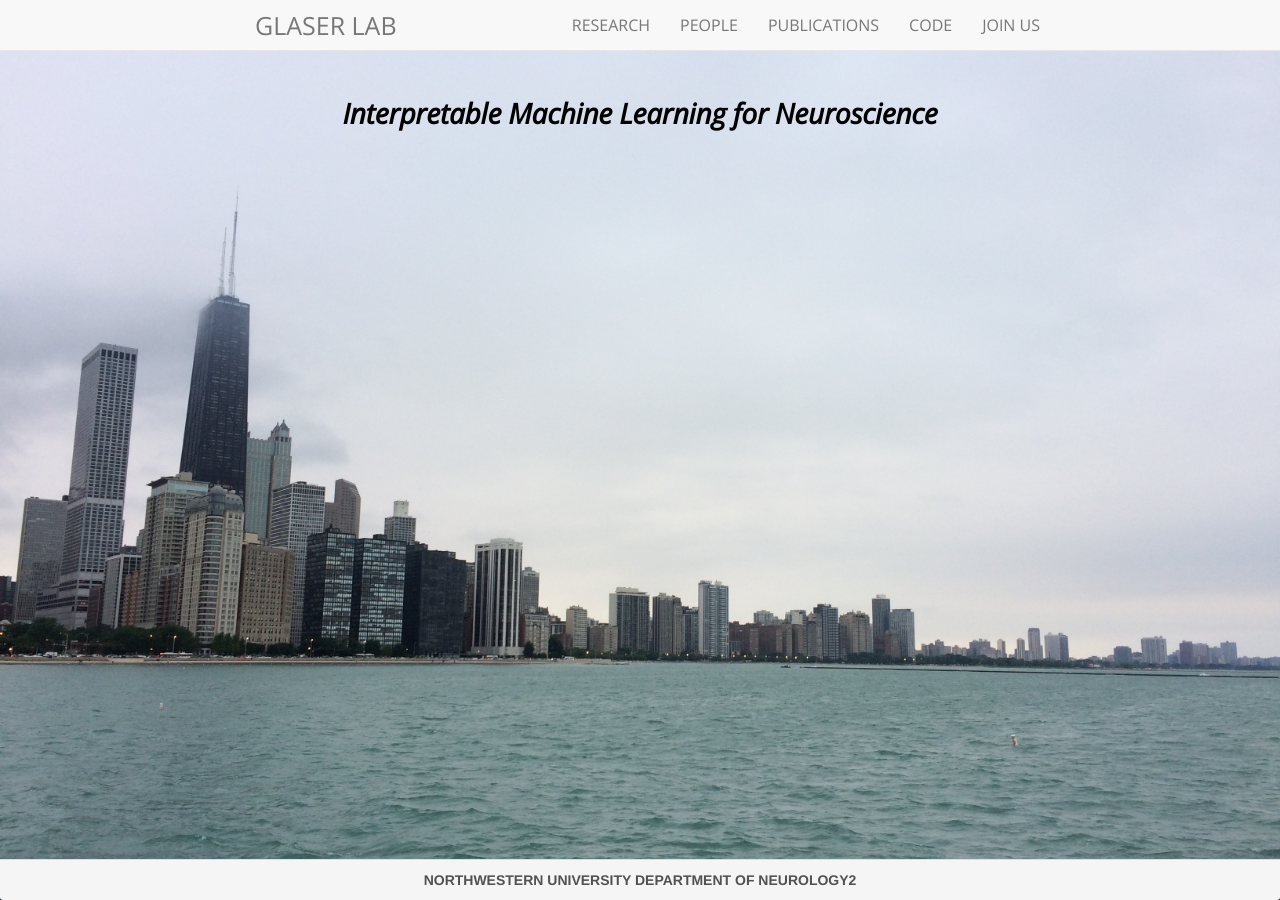
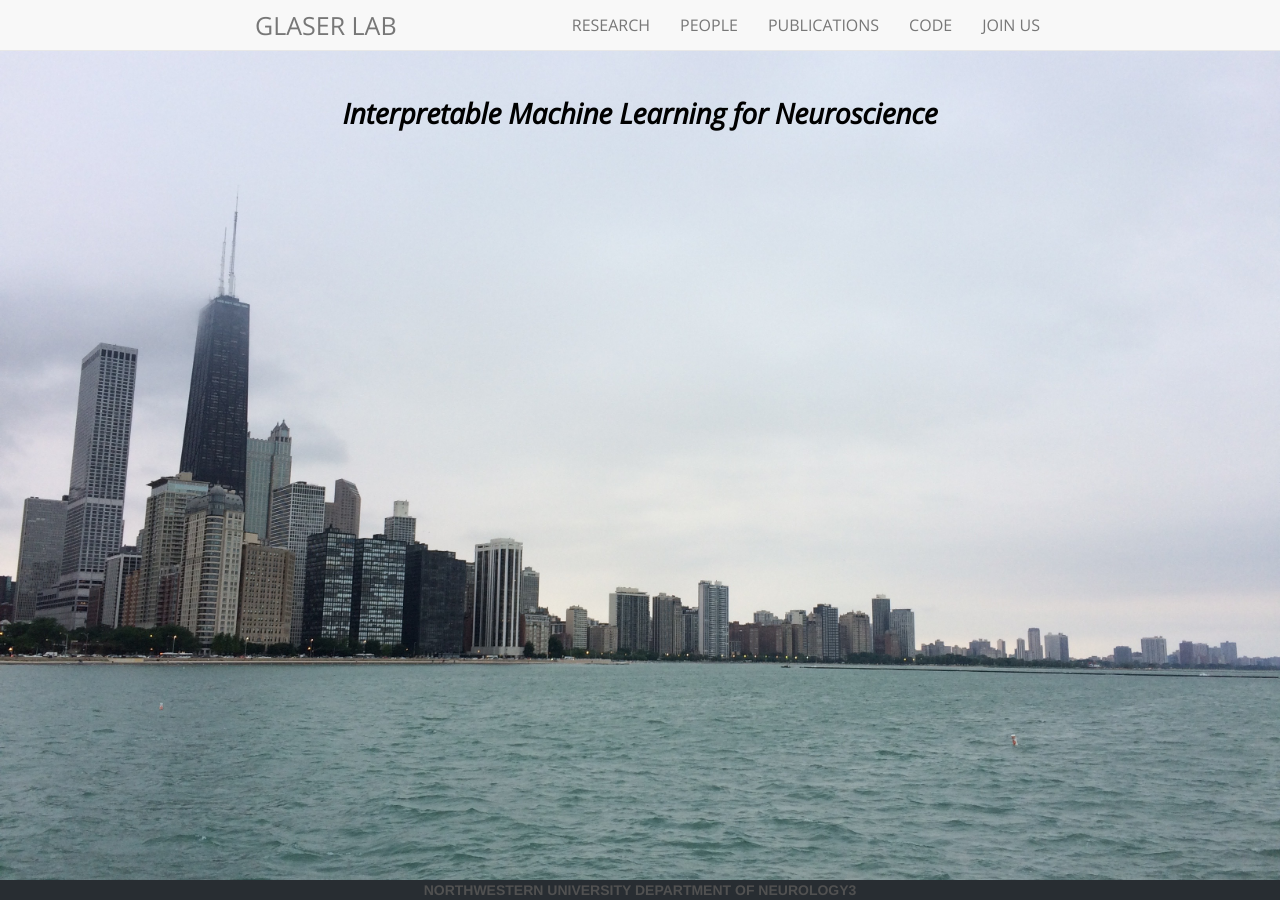
Before and after one commit to glaserlab/glaserlab.github.io, a Jekyll site: the page built from index.html, in a window 1280 px wide. Built offline with Jekyll 4.4.1, drawn with Linux system fonts in a browser that asks for light colours; nearby versions of some CDN libraries; comment, search, counter and statistics services are not loaded.

Commit message:
footer update

```diff
--- a/_includes/footer.html
+++ b/_includes/footer.html
@@ -3,12 +3,12 @@
 
 <div class="footer">
   <!-- <div class="container"> -->
-  <div class="panel-footer">
-	  <div class="row">
+  <!-- <div class="panel-footer">
+	  <div class="row"> -->
 		<!-- <div class="col-sm-4"> -->
-      <b>Northwestern University Department of Neurology2</b>
+      <b>Northwestern University Department of Neurology3</b>
     <!-- </div> -->
-    </div>
-  </div>
+    <!-- </div>
+  </div> -->
   <!-- </div> -->
 </div>
```
